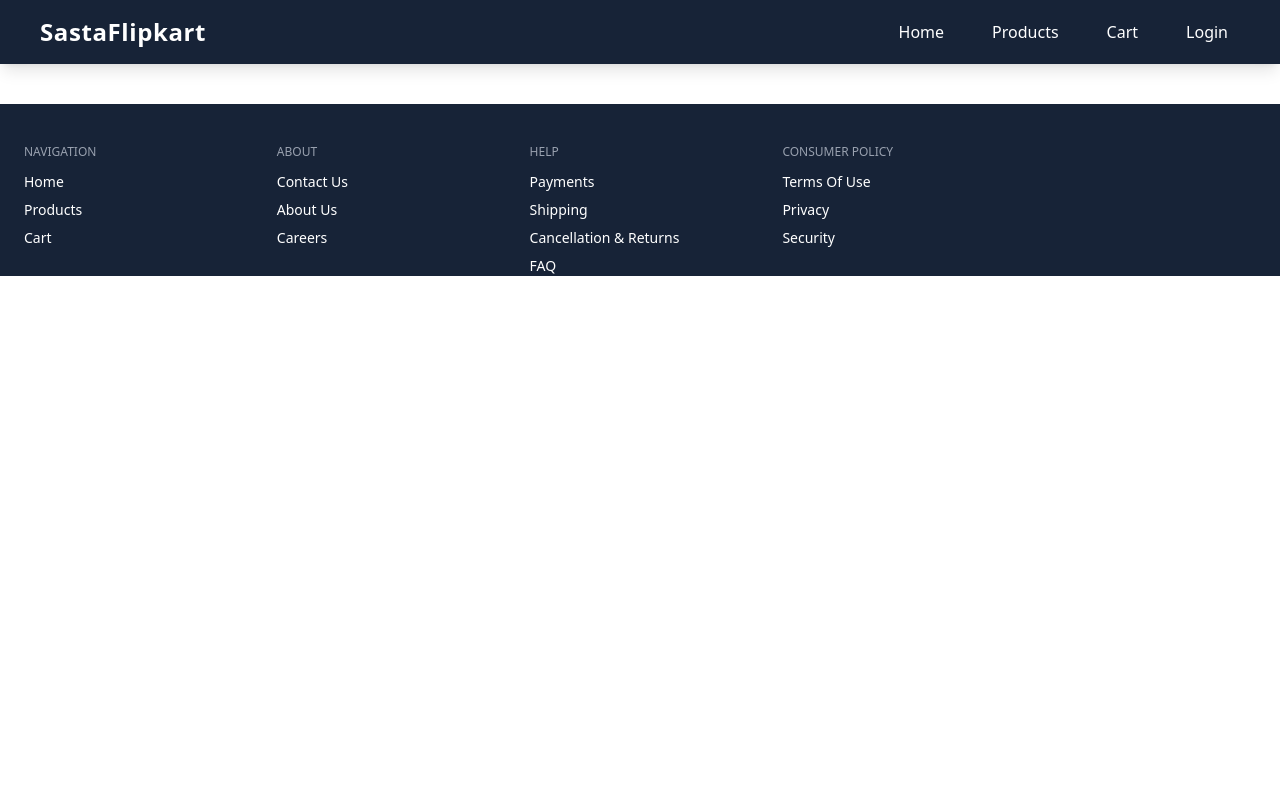
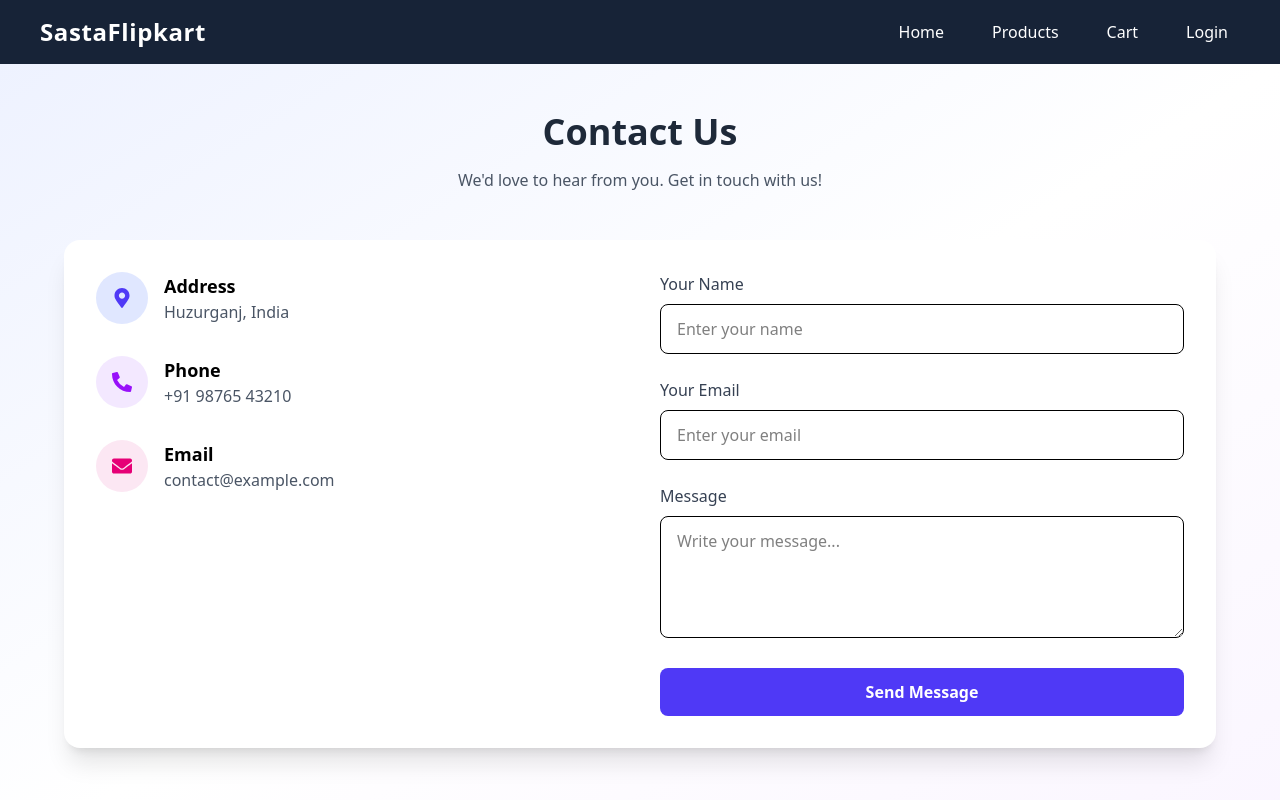
Before and after one commit to Nisita-Chandel/Flipcart-clone, a React (Vite) app in the folder frontend/: page /contact in a window 1280 px wide. Shown: the top 800 px of the page. Built offline with nearby package versions, Linux system fonts and the light colour scheme.

Commit message:
updated code

```diff
--- /dev/null
+++ b/frontend/src/pages/Contact.jsx
@@ -0,0 +1,105 @@
+import React from "react";
+import { FaMapMarkerAlt, FaPhoneAlt, FaEnvelope } from "react-icons/fa";
+
+const Contact = () => {
+  return (
+    <div className="min-h-screen bg-gradient-to-br from-indigo-50 via-white to-purple-50 py-12 px-6">
+      <div className="max-w-6xl mx-auto">
+
+        {/* Heading */}
+        <div className="text-center mb-12">
+          <h1 className="text-4xl font-bold text-gray-800 mb-4">
+            Contact Us
+          </h1>
+          <p className="text-gray-600">
+            We'd love to hear from you. Get in touch with us!
+          </p>
+        </div>
+
+        <div className="grid md:grid-cols-2 gap-10 bg-white shadow-xl rounded-2xl p-8">
+
+          {/* Left Side - Contact Info */}
+          <div className="space-y-8">
+            <div className="flex items-center gap-4">
+              <div className="bg-indigo-100 p-4 rounded-full text-indigo-600 text-xl">
+                <FaMapMarkerAlt />
+              </div>
+              <div>
+                <h3 className="font-semibold text-lg">Address</h3>
+                <p className="text-gray-600">Huzurganj, India</p>
+              </div>
+            </div>
+
+            <div className="flex items-center gap-4">
+              <div className="bg-purple-100 p-4 rounded-full text-purple-600 text-xl">
+                <FaPhoneAlt />
+              </div>
+              <div>
+                <h3 className="font-semibold text-lg">Phone</h3>
+                <p className="text-gray-600">+91 98765 43210</p>
+              </div>
+            </div>
+
+            <div className="flex items-center gap-4">
+              <div className="bg-pink-100 p-4 rounded-full text-pink-600 text-xl">
+                <FaEnvelope />
+              </div>
+              <div>
+                <h3 className="font-semibold text-lg">Email</h3>
+                <p className="text-gray-600">contact@example.com</p>
+              </div>
+            </div>
+          </div>
+
+          {/* Right Side - Contact Form */}
+          <div>
+            <form className="space-y-6">
+              <div>
+                <label className="block text-gray-700 font-medium mb-2">
+                  Your Name
+                </label>
+                <input
+                  type="text"
+                  placeholder="Enter your name"
+                  className="w-full px-4 py-3 border rounded-lg focus:outline-none focus:ring-2 focus:ring-indigo-400"
+                />
+              </div>
+
+              <div>
+                <label className="block text-gray-700 font-medium mb-2">
+                  Your Email
+                </label>
+                <input
+                  type="email"
+                  placeholder="Enter your email"
+                  className="w-full px-4 py-3 border rounded-lg focus:outline-none focus:ring-2 focus:ring-indigo-400"
+                />
+              </div>
+
+              <div>
+                <label className="block text-gray-700 font-medium mb-2">
+                  Message
+                </label>
+                <textarea
+                  rows="4"
+                  placeholder="Write your message..."
+                  className="w-full px-4 py-3 border rounded-lg focus:outline-none focus:ring-2 focus:ring-indigo-400"
+                ></textarea>
+              </div>
+
+              <button
+                type="submit"
+                className="w-full bg-indigo-600 text-white py-3 rounded-lg font-semibold hover:bg-indigo-700 transition duration-300"
+              >
+                Send Message
+              </button>
+            </form>
+          </div>
+
+        </div>
+      </div>
+    </div>
+  );
+};
+
+export default Contact;
--- a/frontend/src/routes/Approutes.jsx
+++ b/frontend/src/routes/Approutes.jsx
@@ -7,6 +7,7 @@ import Cart from "../pages/Cart";
 import About from "../pages/About";
 import ProductDetails from "../pages/ProductDetails";
 import Career from "../pages/Career";
+import Contact from "../pages/Contact";
 const AppRoutes = () => {
   return (
     <Routes>
@@ -18,6 +19,7 @@ const AppRoutes = () => {
       <Route path="/about" element={<About />} />
       <Route path="/details" element={<ProductDetails />} />
       <Route path="/careers" element={<Career />} />
+      <Route path="/contact" element={<Contact/>}/>
     </Routes>
   );
 };
```
